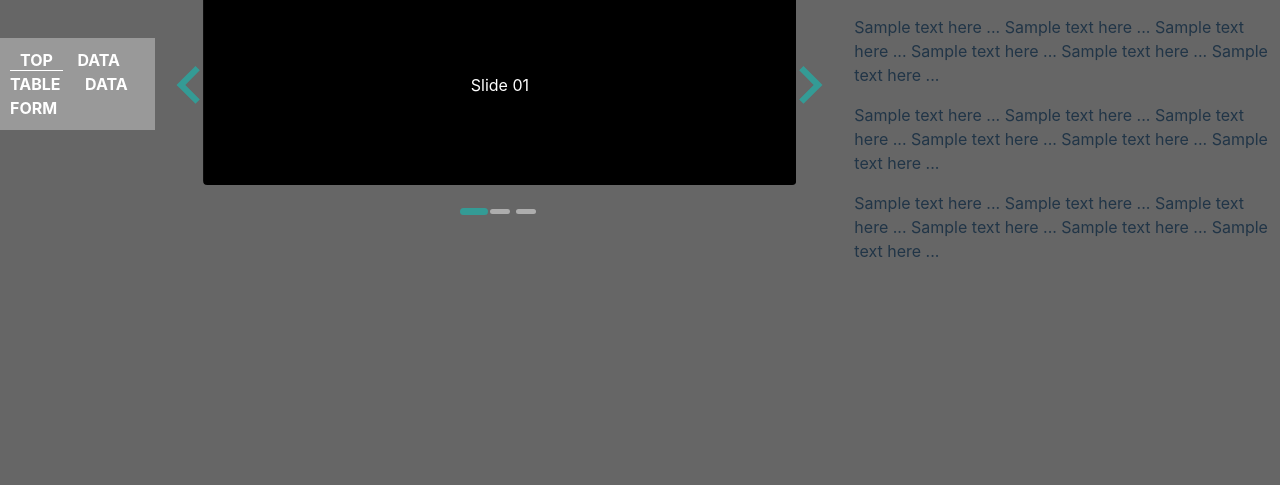
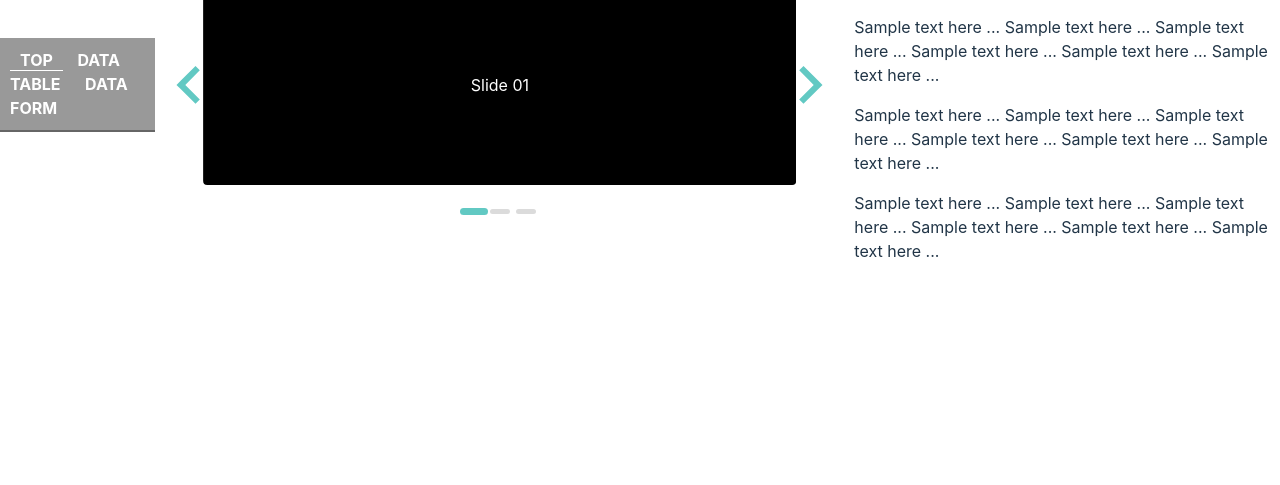
Before and after one commit to bouya0/js-vite, a website built with Vite: page vite-project/index.html in a window 1280 px wide. Shown: the part 315-800 px from the top of the page. Built offline with nearby package versions, Linux system fonts and the light colour scheme.

Commit message:
test.scssを削除

```diff
--- a/vite-project/styles/main.scss
+++ b/vite-project/styles/main.scss
@@ -2,7 +2,6 @@
 @import "reset";
 
 //Modules
-@import "test";
 @import "container";
 @import "header";
 @import "nav";
```
